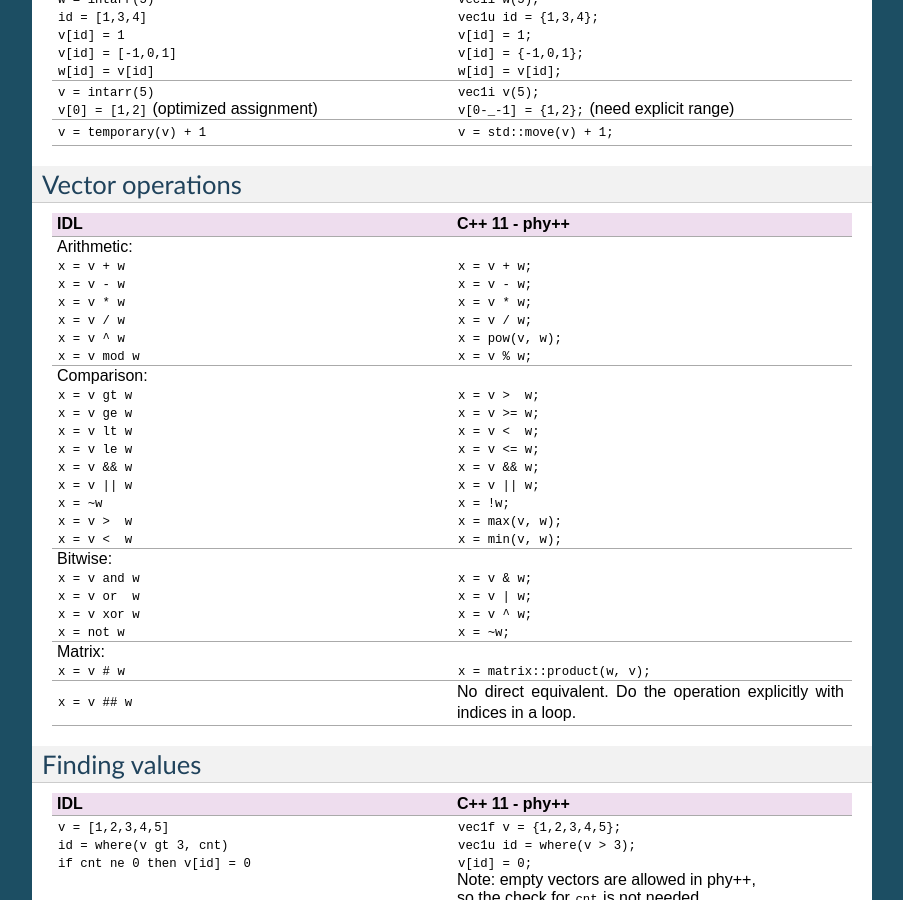
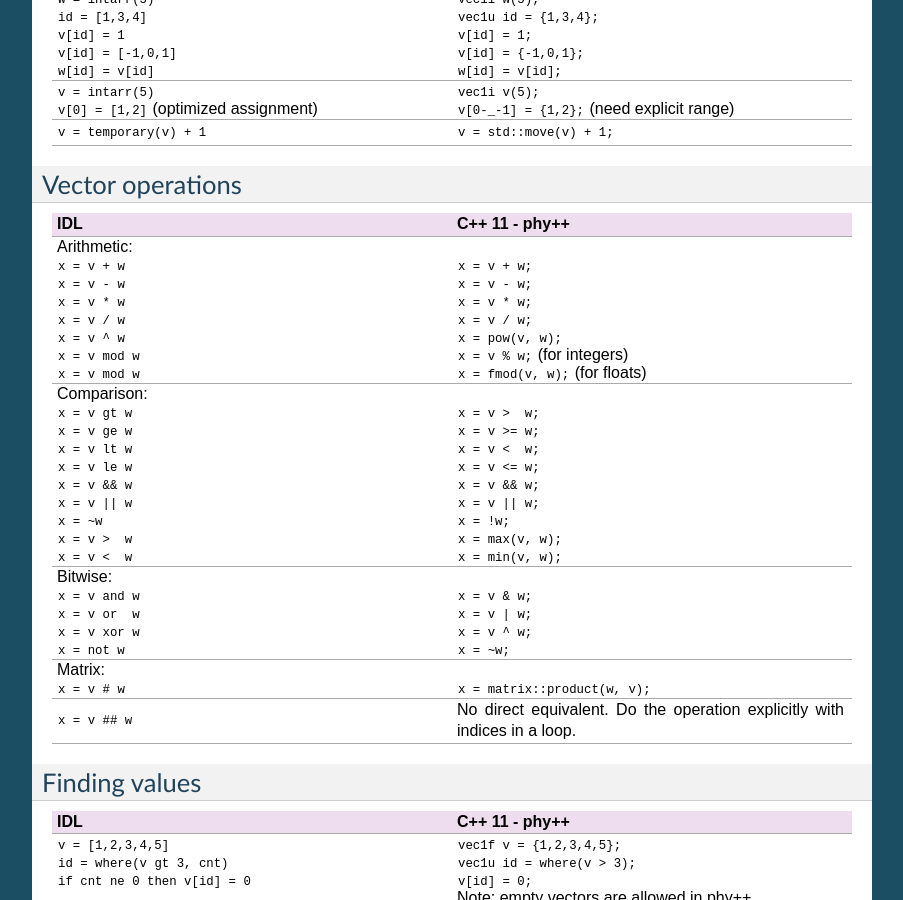
Before and after one commit to cschreib/vif, a Sphinx documentation site: the page built from doc/sphinx/idl.rst, in a window 1280 px wide and 900 px high, scrolled down 2621 px. Shown: the whole window, without its empty margins (198-1101 px from the left). Built offline with Sphinx 7.4.7, drawn with Linux system fonts in a browser that asks for light colours; formulas are drawn with MathJax 3.

Commit message:
Fixed indentation and added fmod()

```diff
--- a/doc/sphinx/idl.rst
+++ b/doc/sphinx/idl.rst
@@ -113,9 +113,9 @@ Control flow
 +------------------------------------------------+------------------------------------------------+
 | | ``for i=0, n-1 do begin``                    | | ``for (uint_t i : range(n)) {``              |
 | | |_| |_| |_| ``; ...``                        | | |_| |_| |_| ``// ...``                       |
-| | ``break``                                    | | ``break;``                                   |
+| | |_| |_| |_| ``break``                        | | |_| |_| |_| ``break;``                       |
 | | |_| |_| |_| ``; ...``                        | | |_| |_| |_| ``// ...``                       |
-| | ``continue``                                 | | ``continue;``                                |
+| | |_| |_| |_| ``continue``                     | | |_| |_| |_| ``continue;``                    |
 | | |_| |_| |_| ``; ...``                        | | |_| |_| |_| ``// ...``                       |
 | | ``endfor``                                   | | ``}``                                        |
 +------------------------------------------------+------------------------------------------------+
@@ -214,7 +214,8 @@ Vector operations
 | | ``x = v * w``                                | | ``x = v * w;``                               |
 | | ``x = v / w``                                | | ``x = v / w;``                               |
 | | ``x = v ^ w``                                | | ``x = pow(v, w);``                           |
-| | ``x = v mod w``                              | | ``x = v % w;``                               |
+| | ``x = v mod w``                              | | ``x = v % w;``  (for integers)               |
+| | ``x = v mod w``                              | | ``x = fmod(v, w);`` (for floats)             |
 +------------------------------------------------+------------------------------------------------+
 | | Comparison:                                  | |                                              |
 | | ``x = v gt w``                               | | ``x = v >  w;``                              |
```
